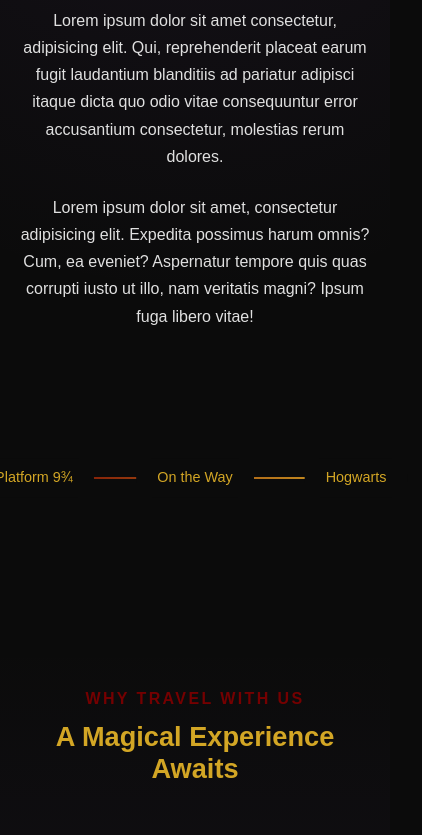
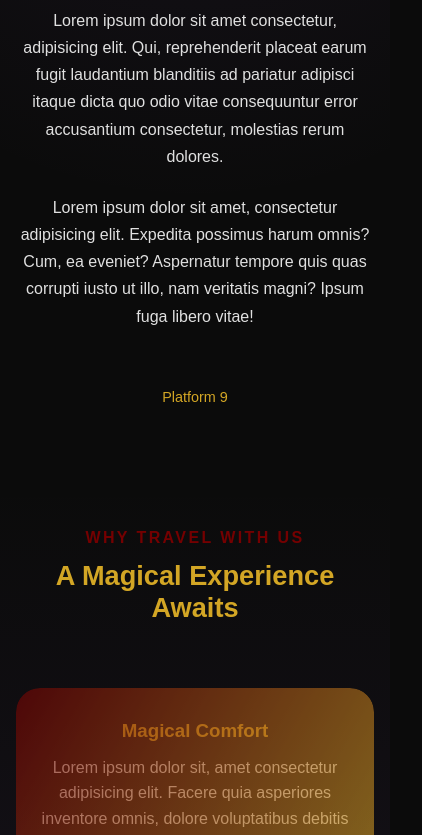
Before and after one commit to Ayushipurohit12/Hogwarts-Express, a React (Vite) app: page / in a window 390 px wide. Shown: the part 1156-1991 px from the top of the page, 422 px wide, since content can reach past the window. Built offline with nearby package versions, Linux system fonts and the light colour scheme.

Commit message:
navbar and journey steps is responsive

```diff
--- a/src/component/journey/Journey.jsx
+++ b/src/component/journey/Journey.jsx
@@ -1,7 +1,31 @@
-import React from "react";
+import React, { useState, useEffect } from "react";
 import "./Journey.scss";
 
 export default function Journey() {
+  const [isMobile, setIsMobile] = useState(false);
+  const [currentView, setCurrentView] = useState(0);
+  const steps = [
+    { className: "start", label: "Platform 9" },
+    { className: "middle", label: "On the Way" },
+    { className: "end", label: "Hogwart" },
+  ];
+
+  useEffect(() => {
+    const handlemobile = () => setIsMobile(window.innerWidth < 768);
+    handlemobile();
+    window.addEventListener("responsive", handlemobile);
+    return () => window.removeEventListener("responsive", handlemobile);
+  }, []);
+
+  useEffect(() => {
+    if (isMobile) {
+      const interval = setInterval(() => {
+        setCurrentView((prev) => (prev + 1) % steps.length);
+      }, 2000);
+      return () => clearInterval(interval);
+    }
+  }, [isMobile, steps.length]);
+
   return (
     <section className="journey">
       <div className="container">
@@ -23,11 +47,31 @@ export default function Journey() {
             vitae!
           </p>
         </div>
-        <div className="journey-visual">
-          <div className="line"></div>
-          <div className="dot start">Platform 9¾</div>
-          <div className="dot middle">On the Way</div>
-          <div className="dot end">Hogwarts</div>
+        <div
+          className="journey-visual"
+          style={
+            isMobile
+              ? { display: "flex", justifyContent: "center", height: "auto" }
+              : {}
+          }
+        >
+          {isMobile ? (
+            <div
+              className={`dot ${steps[currentView].className}`}
+              style={{ position: "static", transform: "none" }}
+            >
+              {steps[currentView].label}
+            </div>
+          ) : (
+            <>
+              <div className="line"></div>
+              {steps.map((step) => (
+                <div key={step.className} className={`dot ${step.className}`}>
+                  {step.label}
+                </div>
+              ))}
+            </>
+          )}
         </div>
       </div>
     </section>
--- a/src/component/navbar/navbar.scss
+++ b/src/component/navbar/navbar.scss
@@ -146,6 +146,7 @@ nav {
       display: flex;
       justify-content: space-between;
       align-items: center;
+      overflow: hidden;
       width: 100%;
       .brand {
         img {
@@ -207,6 +208,7 @@ nav {
       justify-content: center;
       align-items: center;
       transition: 0.5s ease-in-out;
+      overflow: hidden;
       .links {
         flex-direction: column;
         li {
@@ -239,11 +241,3 @@ nav {
     }
   }
 }
-@media screen and (min-width: 280px) and (max-width: 1080px) {
-  [data-theme="dark"] nav .brand-container .brand img {
-    // filter: brightness(0) invert(1);
-  }
-  [data-theme="light"] nav .brand-container .brand img {
-    filter: brightness(0) saturate(100%);
-  }
-}
```
